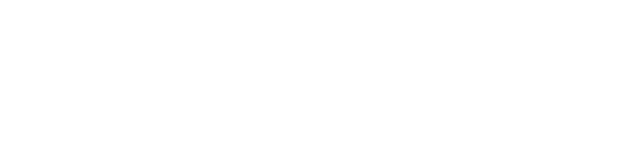
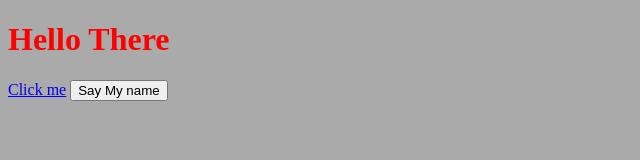
Before and after one commit to fahadqazi/js-rocket, a plain HTML site: page index.html in a window 1280 px wide. Shown: the whole page, without its empty margins (0-640 px from the left). Drawn offline with Linux system fonts and the light colour scheme.

Commit message:
just some files

```diff
--- /dev/null
+++ b/css/style.css
@@ -0,0 +1,7 @@
+body{
+	background-color: #aaa;
+}
+
+h1{
+	color:red;
+}
--- a/index.html
+++ b/index.html
@@ -1,9 +1,13 @@
 <!DOCTYPE html>
 <html>
 <head>
-	<title>Hello rocket page</title>
+	<title>JS Rockets</title>
+	<script type="text/javascript" src="js/script.js"></script>
+	<link rel="stylesheet" type="text/css" href="css/style.css">
 </head>
 <body>
-
+	<h1>Hello There</h1>
+	<a href="#" onclick="car.fly()">Click me</a>
+	<button onclick="sayMyName();">Say My name</button>
 </body>
 </html>
--- /dev/null
+++ b/js/script.js
@@ -0,0 +1,20 @@
+	var car = {
+			make: "VW",
+			type: "polo",
+			color: "blue",
+			isTurnedOn: false,
+			numWheels: 4,
+			seats: ["seat1","seat2","seat3","seat4"],
+			turnOn: function(){
+				this.isTurnedOn = true;
+			},
+			fly: function(){
+				alert("Come on man! I can't fly!");
+			}
+		}
+
+		console.log("hey there!")
+
+function sayMyName(){
+	alert("hello Fahad");
+}
```
